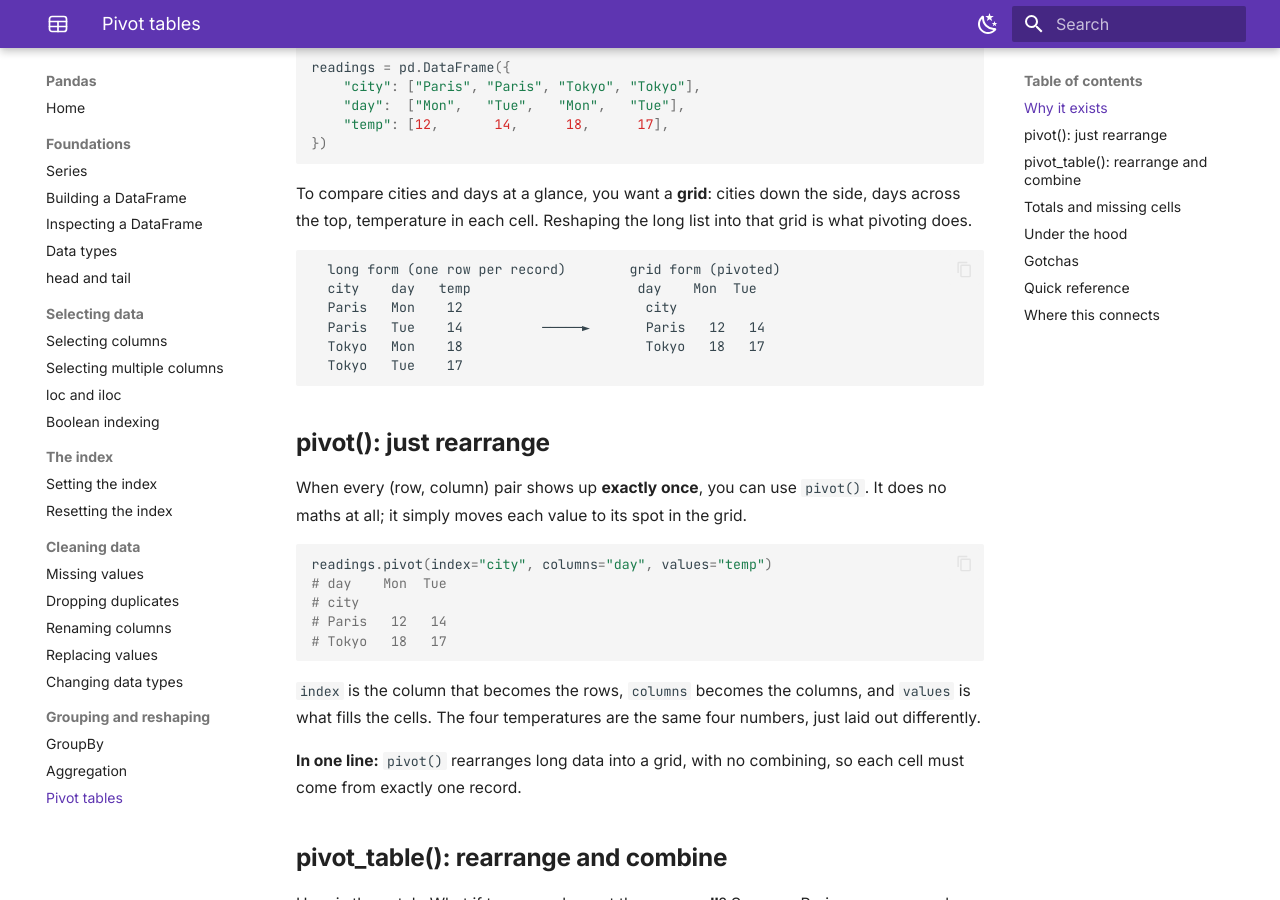
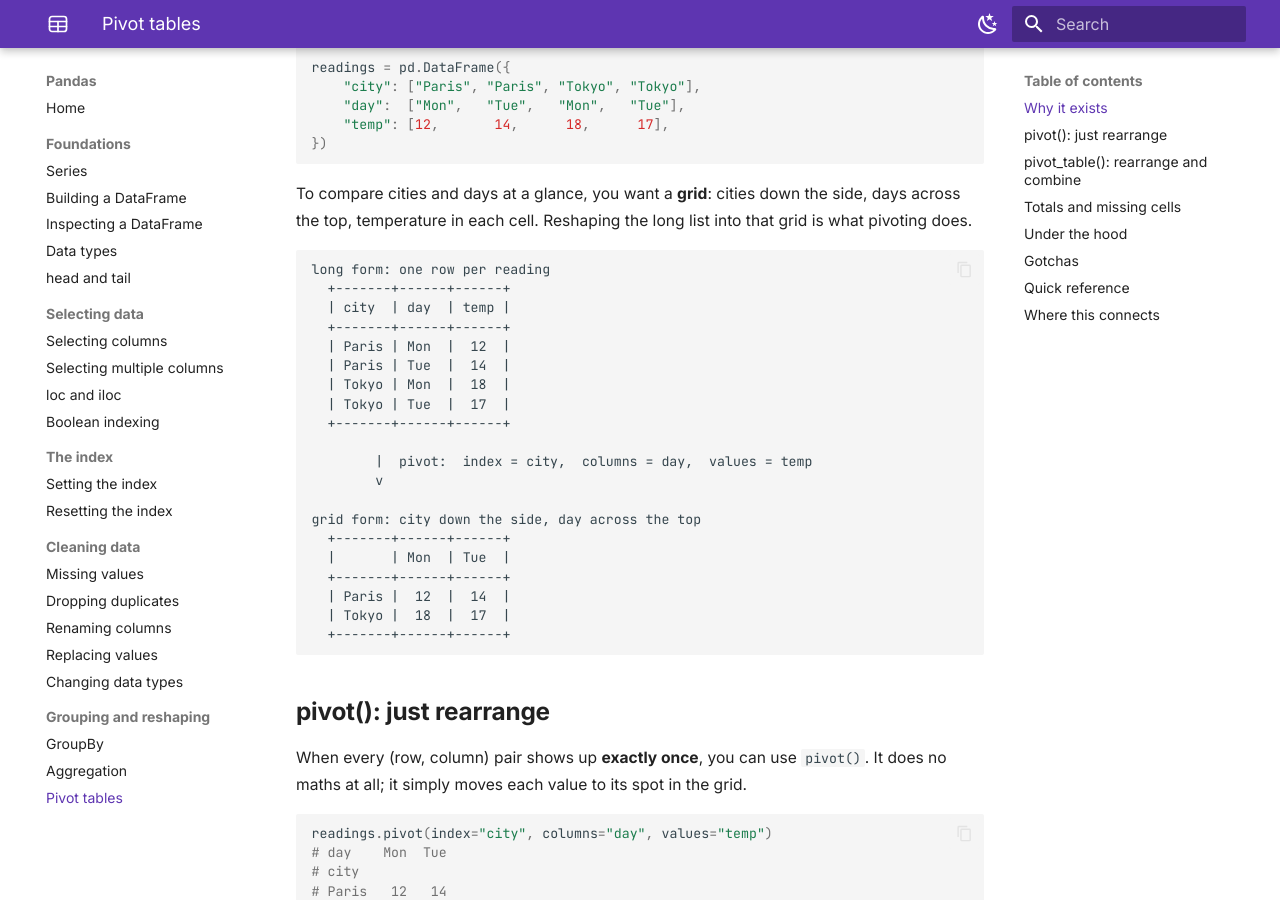
Before and after one commit to karywnl/pandas, an MkDocs documentation site: the page built from docs/grouping/pivot.md, in a window 1280 px wide and 900 px high, scrolled down 460 px. Built offline with MkDocs 1.6.1 and Material for MkDocs 9.7.7, drawn with Linux system fonts in a browser that asks for light colours.

Commit message:
docs: redraw the pivot conversion diagram, aligned and boxed
The old side-by-side long/grid diagram did not line up in monospace and
used box-drawing arrow glyphs. Replace it with a boxed, top-to-bottom
layout where every column lines up. Verified all pipe diagrams across the
site are column-aligned, and add a diagram-alignment rule to the build
command.

Co-Authored-By: Claude Opus 4.8 <noreply@anthropic.com>

````diff
--- a/docs/grouping/pivot.md
+++ b/docs/grouping/pivot.md
@@ -20,12 +20,26 @@ readings = pd.DataFrame({
 To compare cities and days at a glance, you want a **grid**: cities down the side, days across the top, temperature in each cell. Reshaping the long list into that grid is what pivoting does.
 
 ```text
-  long form (one row per record)        grid form (pivoted)
-  city    day   temp                     day    Mon  Tue
-  Paris   Mon    12                       city
-  Paris   Tue    14          ─────►       Paris   12   14
-  Tokyo   Mon    18                       Tokyo   18   17
-  Tokyo   Tue    17
+long form: one row per reading
+  +-------+------+------+
+  | city  | day  | temp |
+  +-------+------+------+
+  | Paris | Mon  |  12  |
+  | Paris | Tue  |  14  |
+  | Tokyo | Mon  |  18  |
+  | Tokyo | Tue  |  17  |
+  +-------+------+------+
+
+        |  pivot:  index = city,  columns = day,  values = temp
+        v
+
+grid form: city down the side, day across the top
+  +-------+------+------+
+  |       | Mon  | Tue  |
+  +-------+------+------+
+  | Paris |  12  |  14  |
+  | Tokyo |  18  |  17  |
+  +-------+------+------+
 ```
 
 ## pivot(): just rearrange
````
Also changed, not shown: .claude/commands/build-chapter.md (+6 -2 lines).
